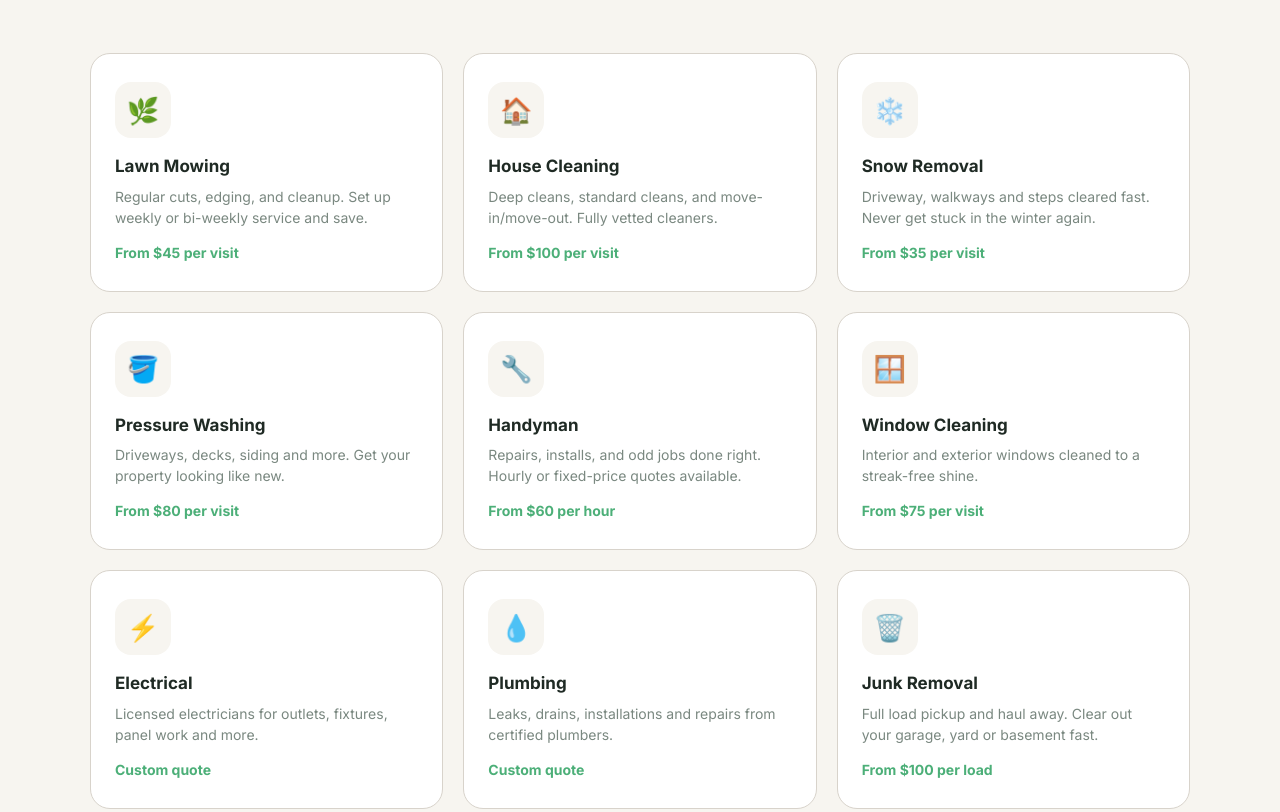
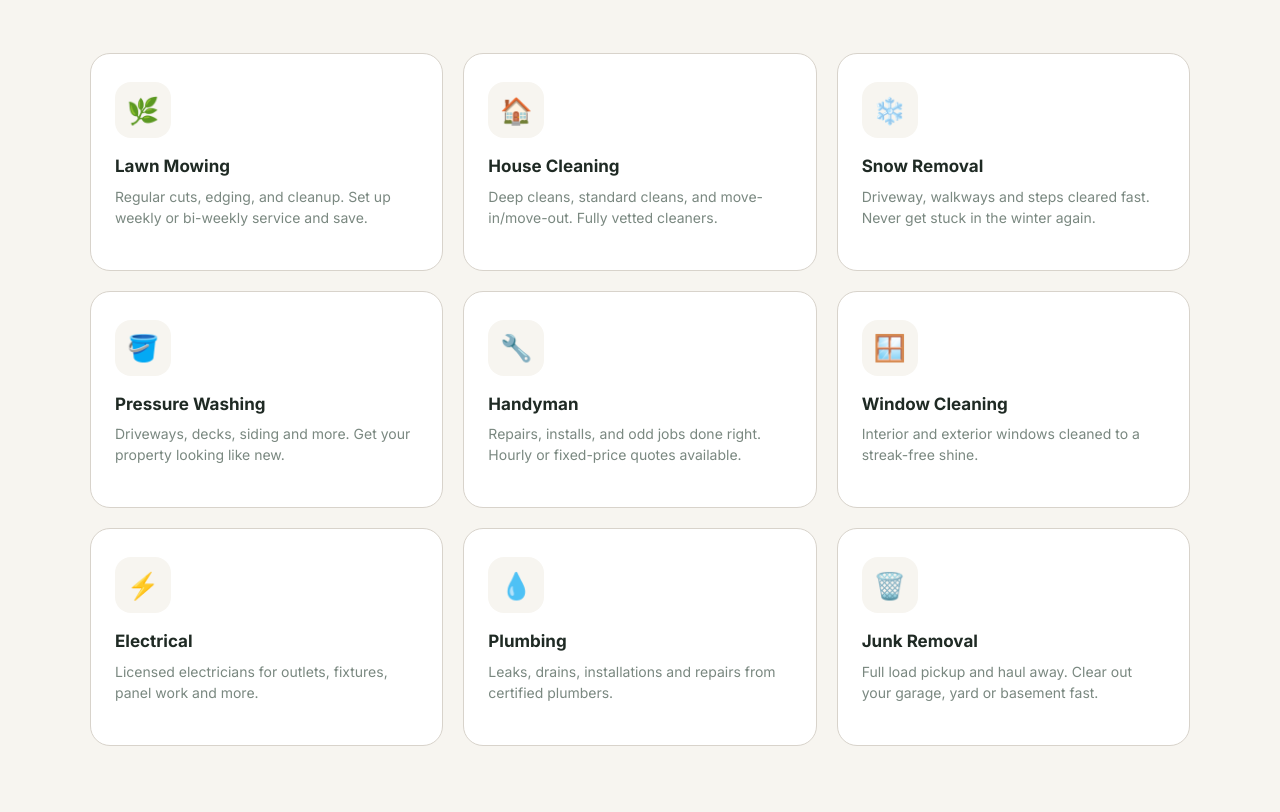
Before and after one commit to markfirth/finn-website, a plain HTML site: page index.html in a window 1280 px wide. Shown: the part 1068-1880 px from the top of the page. Drawn offline with Linux system fonts and the light colour scheme.

Commit message:
Add files via upload

```diff
--- a/index.html
+++ b/index.html
@@ -267,15 +267,15 @@ footer{background:#111A14;padding:60px 5% 40px}
     <h2 class="section-title">Everything your home needs</h2>
     <p class="section-sub">From weekly lawn care to emergency plumbing — FINN has trusted pros for every job.</p>
     <div class="services-grid">
-      <div class="svc-card"><div class="svc-icon">🌿</div><h3>Lawn Mowing</h3><p>Regular cuts, edging, and cleanup. Set up weekly or bi-weekly service and save.</p><div class="svc-price">From $45 per visit</div></div>
-      <div class="svc-card"><div class="svc-icon">🏠</div><h3>House Cleaning</h3><p>Deep cleans, standard cleans, and move-in/move-out. Fully vetted cleaners.</p><div class="svc-price">From $100 per visit</div></div>
-      <div class="svc-card"><div class="svc-icon">❄️</div><h3>Snow Removal</h3><p>Driveway, walkways and steps cleared fast. Never get stuck in the winter again.</p><div class="svc-price">From $35 per visit</div></div>
-      <div class="svc-card"><div class="svc-icon">🪣</div><h3>Pressure Washing</h3><p>Driveways, decks, siding and more. Get your property looking like new.</p><div class="svc-price">From $80 per visit</div></div>
-      <div class="svc-card"><div class="svc-icon">🔧</div><h3>Handyman</h3><p>Repairs, installs, and odd jobs done right. Hourly or fixed-price quotes available.</p><div class="svc-price">From $60 per hour</div></div>
-      <div class="svc-card"><div class="svc-icon">🪟</div><h3>Window Cleaning</h3><p>Interior and exterior windows cleaned to a streak-free shine.</p><div class="svc-price">From $75 per visit</div></div>
-      <div class="svc-card"><div class="svc-icon">⚡</div><h3>Electrical</h3><p>Licensed electricians for outlets, fixtures, panel work and more.</p><div class="svc-price">Custom quote</div></div>
-      <div class="svc-card"><div class="svc-icon">💧</div><h3>Plumbing</h3><p>Leaks, drains, installations and repairs from certified plumbers.</p><div class="svc-price">Custom quote</div></div>
-      <div class="svc-card"><div class="svc-icon">🗑️</div><h3>Junk Removal</h3><p>Full load pickup and haul away. Clear out your garage, yard or basement fast.</p><div class="svc-price">From $100 per load</div></div>
+      <div class="svc-card"><div class="svc-icon">🌿</div><h3>Lawn Mowing</h3><p>Regular cuts, edging, and cleanup. Set up weekly or bi-weekly service and save.</p></div>
+      <div class="svc-card"><div class="svc-icon">🏠</div><h3>House Cleaning</h3><p>Deep cleans, standard cleans, and move-in/move-out. Fully vetted cleaners.</p></div>
+      <div class="svc-card"><div class="svc-icon">❄️</div><h3>Snow Removal</h3><p>Driveway, walkways and steps cleared fast. Never get stuck in the winter again.</p></div>
+      <div class="svc-card"><div class="svc-icon">🪣</div><h3>Pressure Washing</h3><p>Driveways, decks, siding and more. Get your property looking like new.</p></div>
+      <div class="svc-card"><div class="svc-icon">🔧</div><h3>Handyman</h3><p>Repairs, installs, and odd jobs done right. Hourly or fixed-price quotes available.</p></div>
+      <div class="svc-card"><div class="svc-icon">🪟</div><h3>Window Cleaning</h3><p>Interior and exterior windows cleaned to a streak-free shine.</p></div>
+      <div class="svc-card"><div class="svc-icon">⚡</div><h3>Electrical</h3><p>Licensed electricians for outlets, fixtures, panel work and more.</p></div>
+      <div class="svc-card"><div class="svc-icon">💧</div><h3>Plumbing</h3><p>Leaks, drains, installations and repairs from certified plumbers.</p></div>
+      <div class="svc-card"><div class="svc-icon">🗑️</div><h3>Junk Removal</h3><p>Full load pickup and haul away. Clear out your garage, yard or basement fast.</p></div>
     </div>
   </div>
 </section>
```
